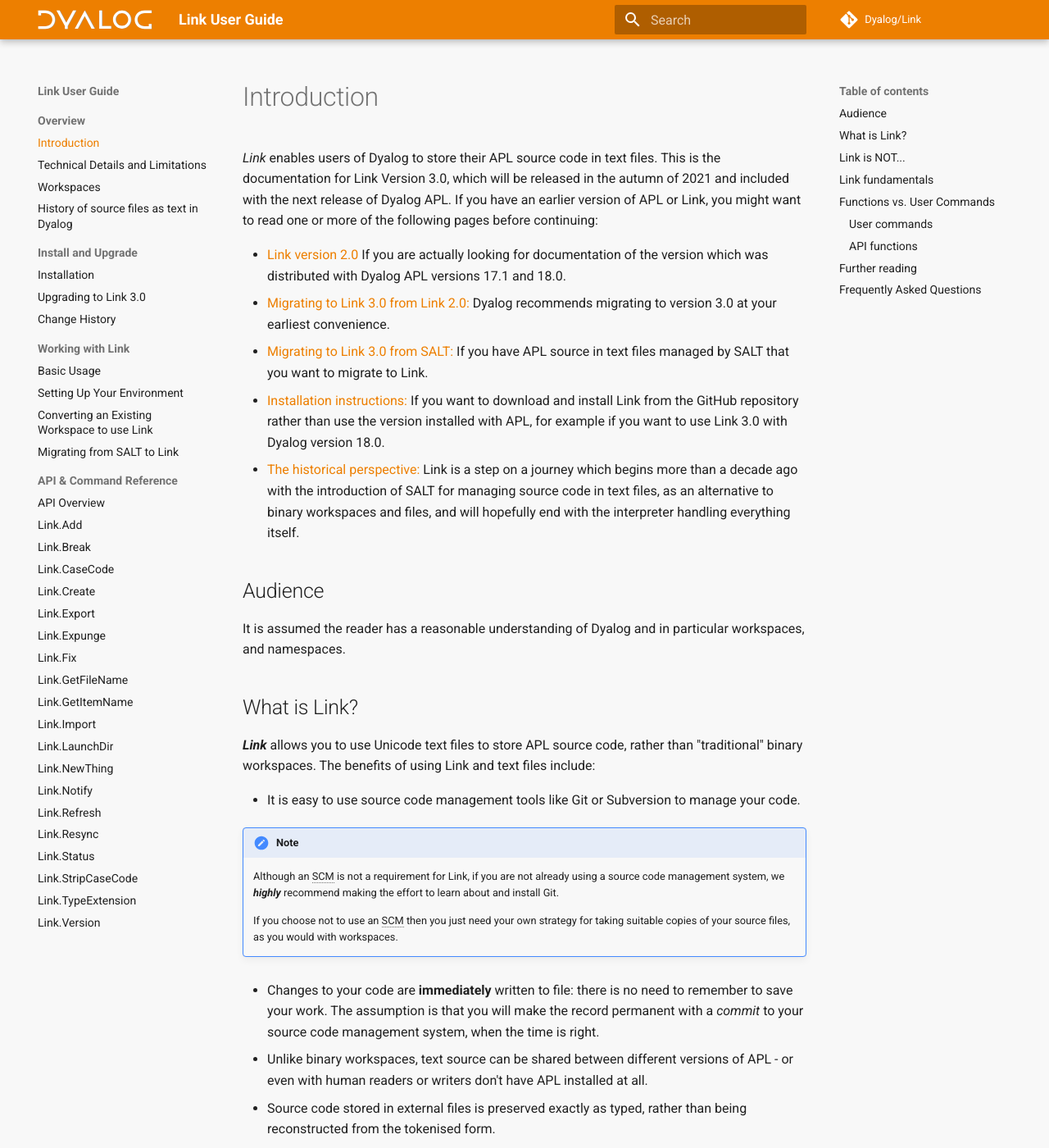
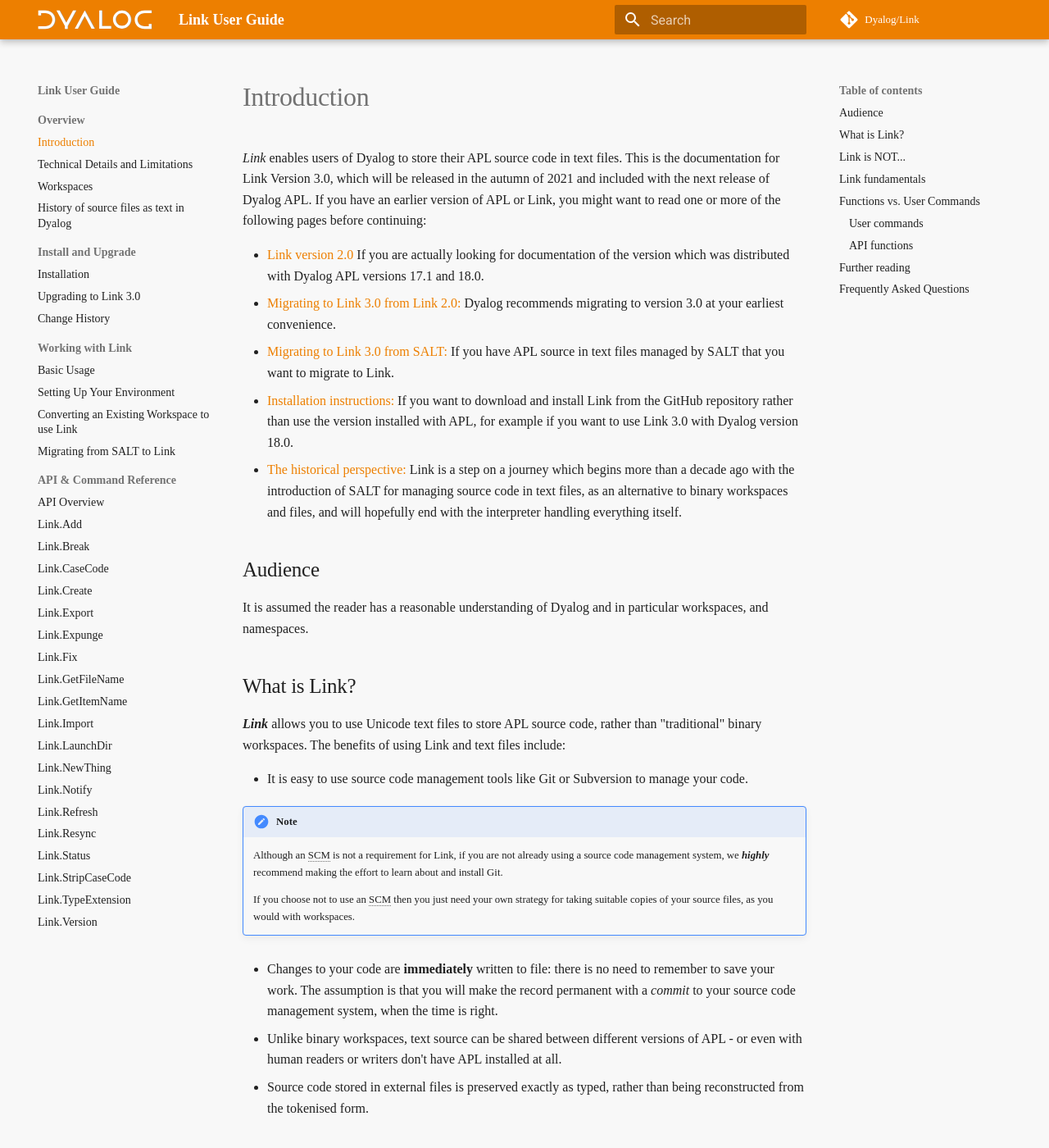
Before and after one commit to Dyalog/RP-Jenkins-Test, an MkDocs documentation site: the page built from docs/index.md, in a window 1280 px wide and 1400 px high. Shown: the whole window at 82% size. Built offline with MkDocs 1.6.1 and Material for MkDocs 9.7.7, drawn with Linux system fonts in a browser that asks for light colours; some web fonts are replaced; comment, search, counter and statistics services are not loaded; the version menu is left out.

Commit message:
Use font Sarabun

```diff
--- a/docs/style/main.css
+++ b/docs/style/main.css
@@ -2,9 +2,16 @@
 	font-family: APL;
 	src: local("APL385 Unicode"), url("https://github.com/Dyalog/APLCourse/raw/gh-pages/autumn2021/assets/apl385.ttf");
 }
+@font-face {
+	font-family: Sarabun;
+	src: local("Sarabun"), url("https://dyalog.github.io/RP-Jenkins-Test/3.7/assets/Sarabun%20Regular%20400.ttf") format("truetype");
+}
 .language-APL {
 	font-family: APL!important;
 	line-height: 1.2em!important;
+}
+body {
+	font-family: Sarabun;
 }
 code {
 	font-family: APL;
```
